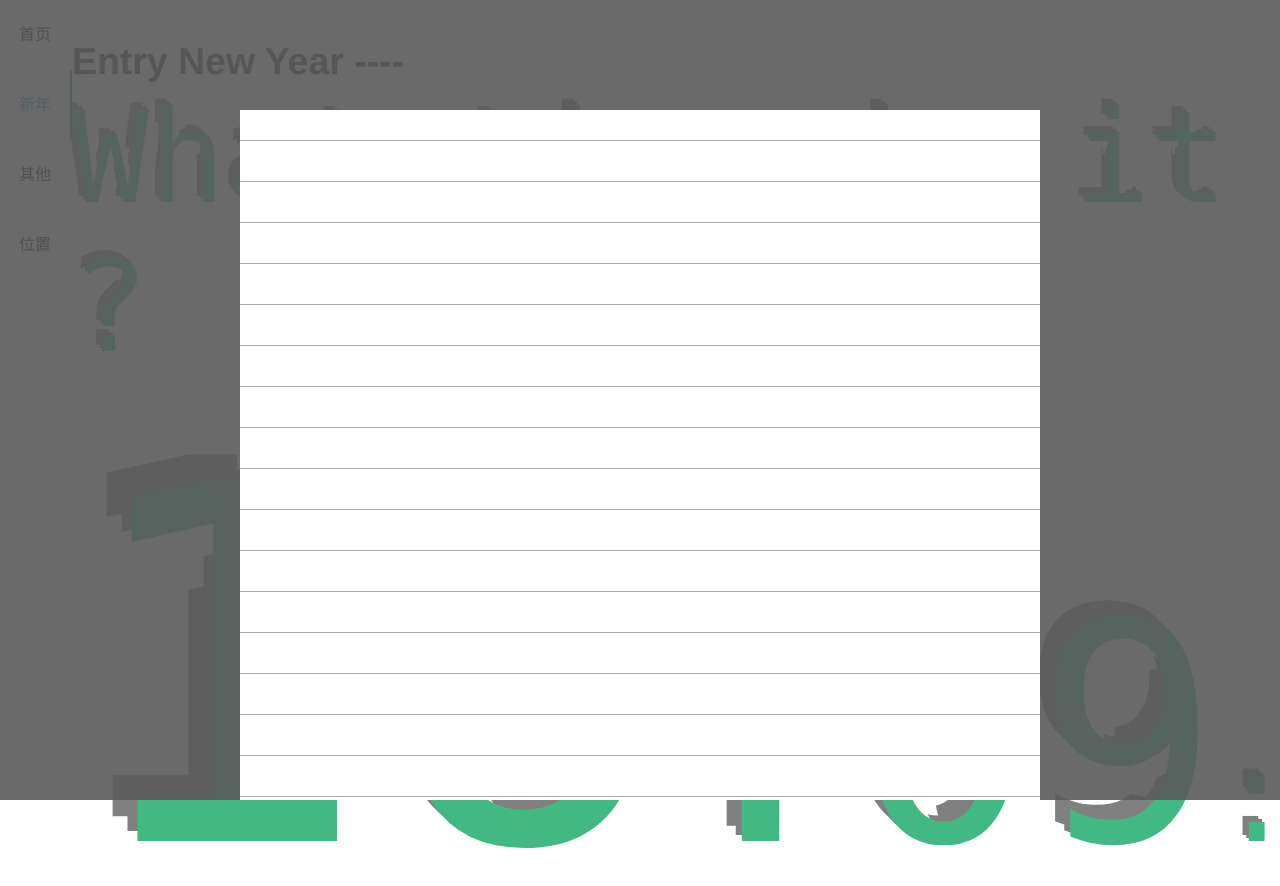
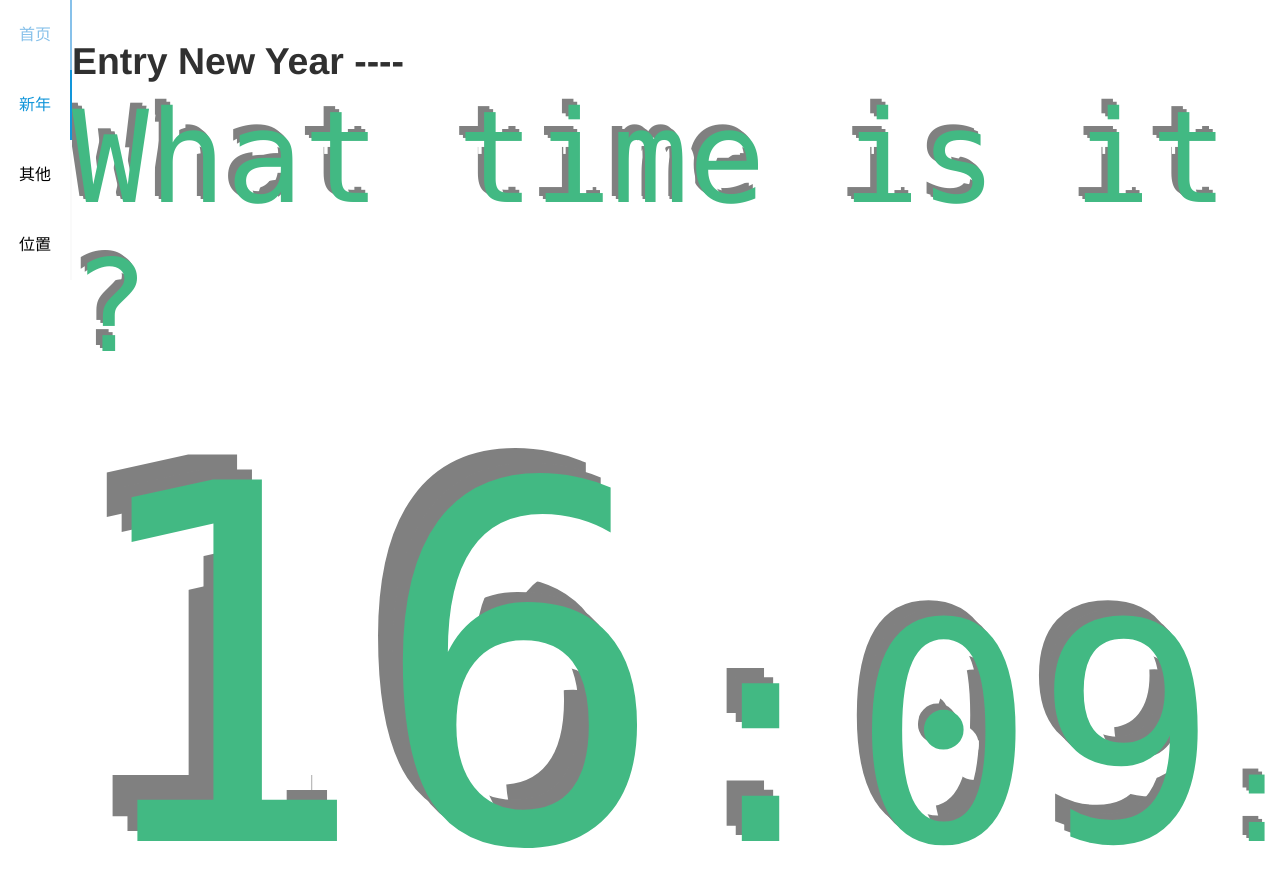
Before and after one commit to the-last/Tabs, a Vue app: page / in a window 1280 px wide. Shown: the top 886 px of the page. Built offline with nearby package versions, Linux system fonts and the light colour scheme; a web font is replaced by a local one.

Commit message:
优化结构

```diff
--- a/src/App.js
+++ b/src/App.js
@@ -8,75 +8,6 @@ class App extends Component {
     return (
       <div className="App">
         <ReactTabs></ReactTabs>
-        <div style={{
-          display: 'block',
-          position: 'fixed',
-          top: 0,
-          left: 0,
-          bottom: 0,
-          right: 0,
-          overflowY: 'auto',
-            overflowX: 'hidden',
-          opacity: 100,
-          zIndex: 200000,
-          backgroundColor: "rgba(90,90,90,.9)"
-        }}>
-        <div style={{
-          position: "absolute",
-          left: '0px',
-          right: '0px',
-          height: '100%',
-          overflowY: "auto",
-          zIndex: '30000000'
-        }}>
-
-
-          <div style={{
-            position: "relative",
-            width: '800px',
-            height: "auto",
-            margin: "0 auto",
-            top: '100px',
-            backgroundColor: "white"
-          }}>
-          <input></input>
-          <input></input>
-          <input></input>
-          <input></input>
-          <input></input>
-          <input></input>
-          <input></input>
-          <input></input>
-          <input></input>
-          <input></input>
-          <input></input>
-          <input></input>
-          <input></input>
-          <input></input>
-          <input></input>
-          <input></input>
-          <input></input>
-          <input></input>
-          <input></input>
-          <input></input>
-          <input></input>
-          <input></input>
-          <input></input>
-          <input></input>
-          <input></input>
-          <input></input>
-          <input></input>
-          <input></input>
-          <input></input>
-          <input></input>
-          <input></input>
-          <input></input>
-          <input></input>
-          <input></input>
-          <input></input>
-          </div>
-        </div>
-        </div>
       </div>
     );
   }
--- a/src/components/DemoFour.js
+++ b/src/components/DemoFour.js
@@ -22,7 +22,7 @@ class DemoFour extends Component {
     const { position } = this.state
 
     return (
-      <div className="App">
+      <div className="App" style={{ padding: '20px' }}>
         <h3>
           <button onClick={this.switchPosition.bind(this, 'top')} style={{fontSize: '16px'}}>{'上'} </button>
           <button onClick={this.switchPosition.bind(this, 'left')} style={{fontSize: '16px'}}>{'左'} </button>
```
Also changed, not shown: src/components/Layout.js (added, +45 -0 lines), src/components/DemoOne.js (added), 1 other file (tests, documents, lock files or other folders).
